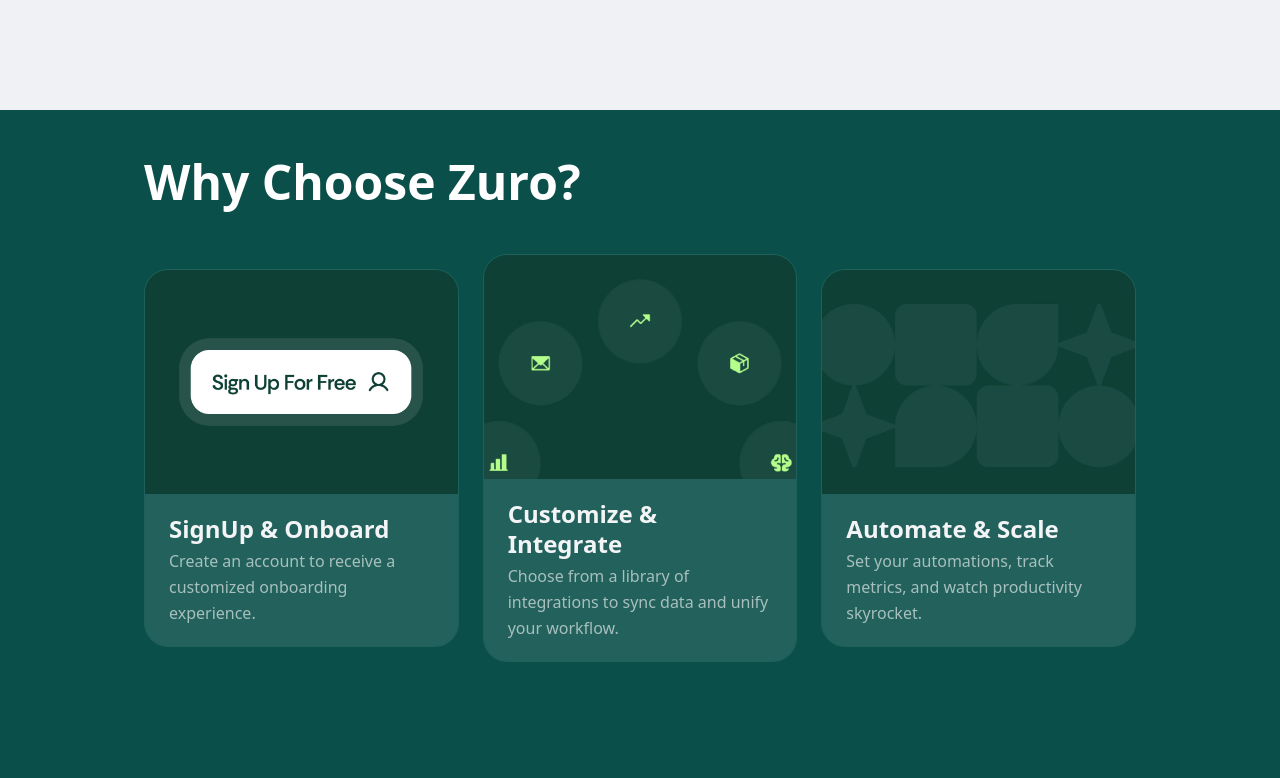
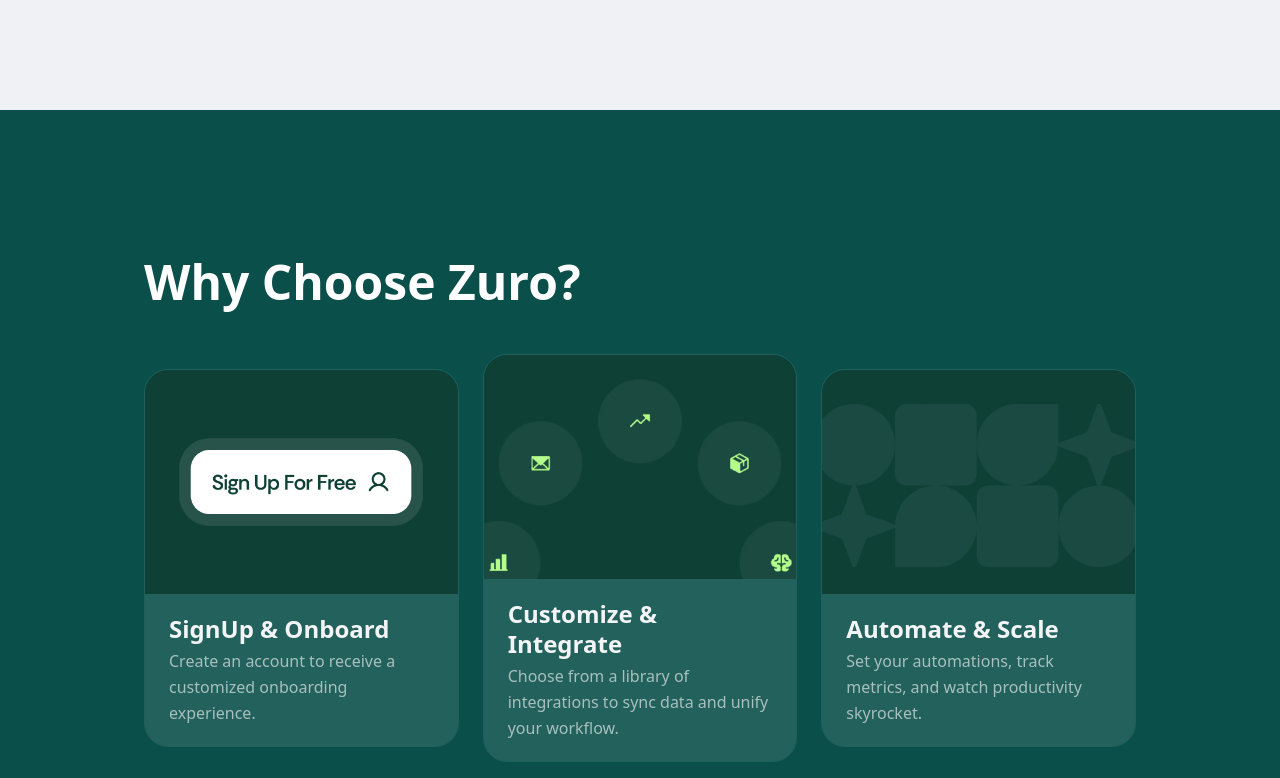
Before and after one commit to Hard-Patel/saas-template, a React (Vite) app: page / in a window 1280 px wide. Shown: the part 2002-2780 px from the top of the page. Built offline with nearby package versions, Linux system fonts and the light colour scheme.

Commit message:
Alignment updates

```diff
--- a/src/components/pages/Blogs.tsx
+++ b/src/components/pages/Blogs.tsx
@@ -2,8 +2,10 @@
 import { BlogCard } from "../common/BlogCard";
 import { IconLabel } from "../common/IconLabel";
 import { HeadingText } from "./HeadingText";
+import { useNavigate } from "react-router-dom";
 
 export function Blogs() {
+  const navigate = useNavigate();
   return (
     <div className="flex flex-col gap-4 my-16 px-4 sm:px-8 xl:px-[var(--horizontal-padding)]">
       <div className="flex self-start xl:self-center my-2">
@@ -12,7 +14,10 @@
 
       <div className="flex items-center justify-between mt-4">
         <HeadingText className="text-left">Latest Blogs & Insights</HeadingText>
-        <button className="flex items-center py-2 px-2 sm:py-3 sm:px-4 text-sm sm:text-lg text-gray-800 space-x-1 rounded-full hover:bg-[#e0e0e0] hover:outline-0 outline-[#9b9f9e] outline">
+        <button
+          className="flex items-center py-2 px-2 sm:py-3 sm:px-4 text-sm sm:text-lg text-gray-800 space-x-1 rounded-full hover:bg-[#e0e0e0] hover:outline-0 outline-[#9b9f9e] outline"
+          onClick={() => navigate("/blogs")}
+        >
           See All Blogs
         </button>
       </div>
--- a/src/components/pages/WhyUs.tsx
+++ b/src/components/pages/WhyUs.tsx
@@ -6,8 +6,7 @@
 
 export function WhyUs() {
   return (
-    <div className="flex justify-center w-full py-12 min-h-[100vh] bg-teal-900">
-      <div className="h-full w-full flex flex-col justify-center px-4 sm:px-8 xl:px-[var(--horizontal-padding)] gap-y-12">
+    <div className="flex flex-col justify-center w-full py-12 min-h-[100vh] bg-teal-900 px-4 sm:px-8 xl:px-[var(--horizontal-padding)] gap-y-12">
       <HeadingText className="xl:text-left text-white">
         Why Choose Zuro?
       </HeadingText>
@@ -33,6 +32,5 @@
         />
       </div>
     </div>
-    </div>
   );
 }
--- a/src/hooks/ScrollToHash.ts
+++ b/src/hooks/ScrollToHash.ts
@@ -10,6 +10,8 @@
       if (el) {
         el.scrollIntoView({ behavior: "smooth" });
       }
+    } else {
+      window.scrollTo({ top: 0 });
     }
   }, [hash]);
 
```
Lines whose indentation alone changed are shown as unchanged.
